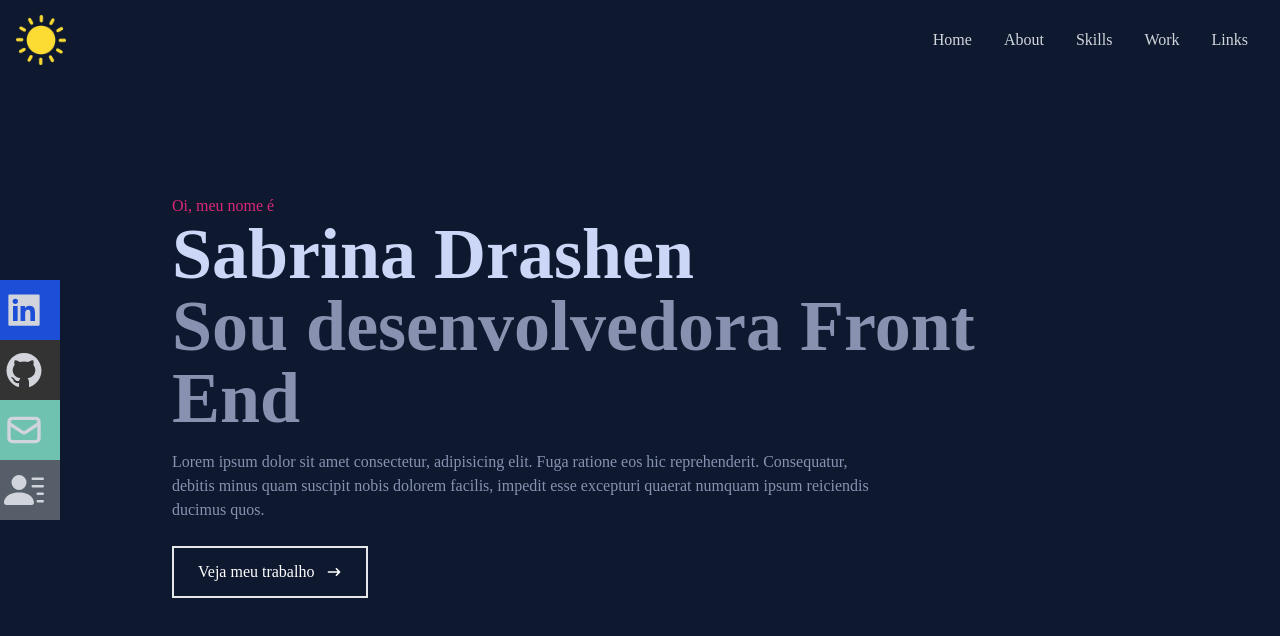
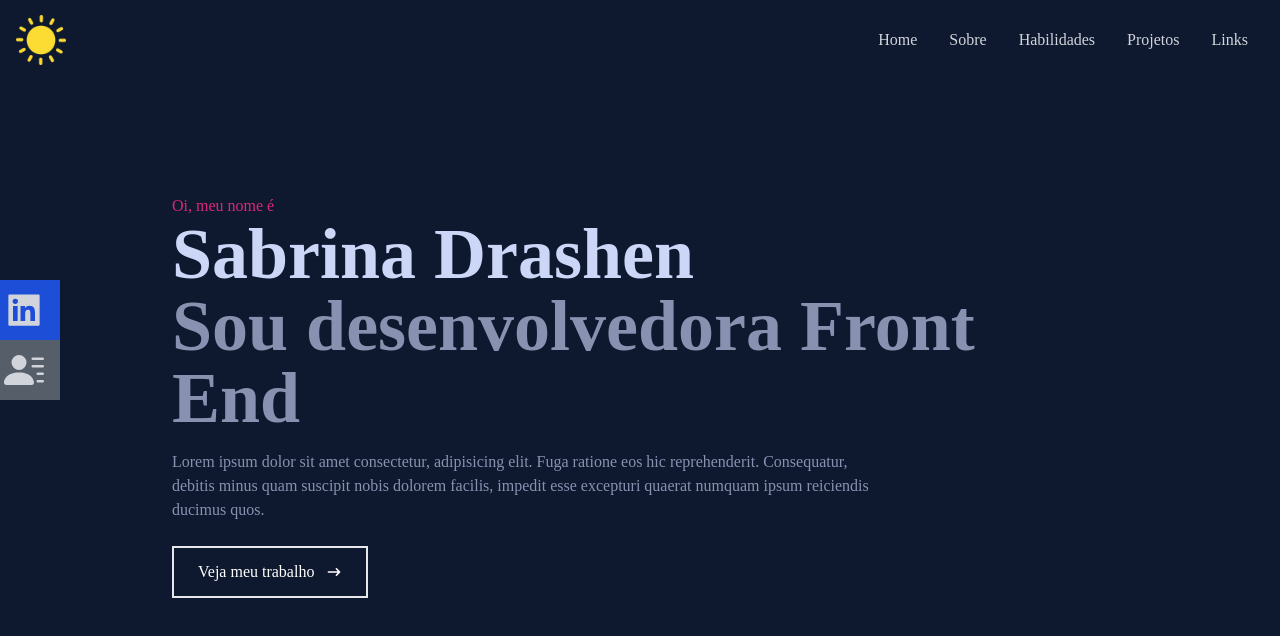
Before and after one commit to sdrashen/my-portifolio, a React (Create React App) app: page / in a window 1280 px wide. Shown: the top 636 px of the page. Built offline with nearby package versions, Linux system fonts and the light colour scheme; the HTML template or start-up script is replaced by a standard one.

Commit message:
fix: change sections language

```diff
--- a/src/components/About.jsx
+++ b/src/components/About.jsx
@@ -2,7 +2,7 @@ import React from 'react';
 
 const About = () => {
   return (
-    <div name='about' className='w-full h-screen bg-[#0a192f] text-gray-300'>
+    <div name='sobre' className='w-full h-screen bg-[#0a192f] text-gray-300'>
       <div className='flex flex-col justify-center items-center w-full h-full'>
         <div className='max-w-[1000px] w-full grid grid-cols-2 gap-8'>
           <div className='sm:text-right pb-8 pl-4'>
--- a/src/components/Navbar.jsx
+++ b/src/components/Navbar.jsx
@@ -1,6 +1,6 @@
 import React, { useState } from 'react'
-import { AiOutlineMenu, AiOutlineClose, AiFillLinkedin, AiFillGithub } from 'react-icons/ai'
-import { HiOutlineMail } from 'react-icons/hi'
+import { AiOutlineMenu, AiOutlineClose, AiFillLinkedin } from 'react-icons/ai'
+// import { HiOutlineMail } from 'react-icons/hi'
 import { BsFillPersonLinesFill } from 'react-icons/bs'
 import SunIcon from '../assets/SunIcon.png'
 import { Link } from 'react-scroll'
@@ -24,18 +24,18 @@ const Navbar = () => {
             </Link>
           </li>
           <li>
-            <Link to='about' smooth={true} duration={500}>
-              About
+            <Link to='sobre' smooth={true} duration={500}>
+              Sobre
             </Link>
           </li>
           <li>
-            <Link to='skills' smooth={true} duration={500}>
-              Skills
+            <Link to='habilidades' smooth={true} duration={500}>
+              Habilidades
             </Link>
           </li>
           <li>
-            <Link to='work' smooth={true} duration={500}>
-              Work
+            <Link to='projetos' smooth={true} duration={500}>
+              Projetos
             </Link>
           </li>
           <li>
@@ -53,10 +53,10 @@ const Navbar = () => {
       {/*Mobile menu */}
       <ul className={!nav ? 'hidden': 'absolute top-0 left-0 h-screen w-full bg-[#0e192f] flex flex-col justify-center items-center'}>
         <li className='py-6 text-4xl'>Home</li>
-        <li className='py-6 text-4xl'>About</li>
-        <li className='py-6 text-4xl'>Skills</li>
-        <li className='py-6 text-4xl'>Work</li>
-        <li className='py-6 text-4xl'>Contact</li>
+        <li className='py-6 text-4xl'>Sobre</li>
+        <li className='py-6 text-4xl'>Habilidades</li>
+        <li className='py-6 text-4xl'>Projetos</li>
+        <li className='py-6 text-4xl'>Links</li>
       </ul>
 
       {/*Social icons*/}
@@ -68,7 +68,7 @@ const Navbar = () => {
               Linkedin <AiFillLinkedin size={40}/>
             </a>
           </li>
-          <li className='w-[160px] h-[60px] flex justify-between items-center ml-[-100px] hover:ml-[-10px] duration-300 bg-[#333333]'>
+          {/* <li className='w-[160px] h-[60px] flex justify-between items-center ml-[-100px] hover:ml-[-10px] duration-300 bg-[#333333]'>
             <a className='flex justify-between items-center w-full text-gray-300'
             href='/'>
               Github <AiFillGithub size={40}/>
@@ -79,7 +79,7 @@ const Navbar = () => {
             href='/'>
               Email <HiOutlineMail size={40}/>
             </a>
-          </li>
+          </li> */}
           <li className='w-[160px] h-[60px] flex justify-between items-center ml-[-100px] hover:ml-[-10px] duration-300 bg-[#565f69]'>
             <a className='flex justify-between items-center w-full text-gray-300'
             href='/'>
--- a/src/components/Skills.jsx
+++ b/src/components/Skills.jsx
@@ -9,7 +9,7 @@ import NextJS from '../assets/nextjs-icon.png'
 
 const Skills = () => {
   return (
-    <div name='skills' className='w-full bg-[#0a192f] text-gray-300'>
+    <div name='habilidades' className='w-full h-full bg-[#0a192f] text-gray-300'>
       {/*Container*/}
       <div className='max-w-[1000px] mx-auto p-4 flex flex-col justify-center w-full h-full'>
         <div>
--- a/src/components/Work.jsx
+++ b/src/components/Work.jsx
@@ -3,7 +3,7 @@ import WorkImg from '../assets/laptop-pen.jpeg'
 
 const Work = () => {
   return (
-    <div name='work' className='w-full md:h-screen text-gray-300 bg-[#0a192f]'>
+    <div name='projetos' className='w-full md:h-screen text-gray-300 bg-[#0a192f]'>
       <div className='max-w-[1000px] mx-auto p-4 flex flex-col justify-center w-full h-full'>
         <div className='pb-8'>
           <p className='text-4xl font-bold inline border-b-4 text-gray-300 border-pink-600'>
```
